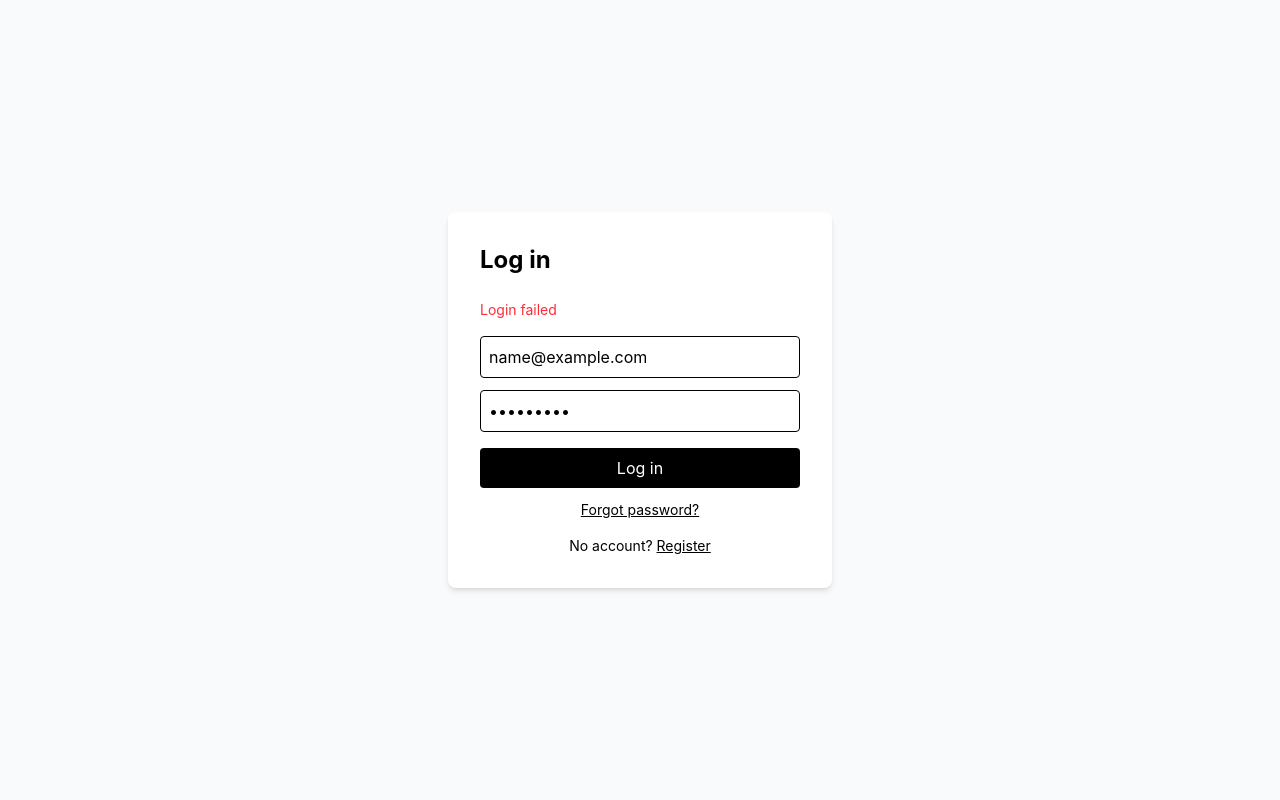
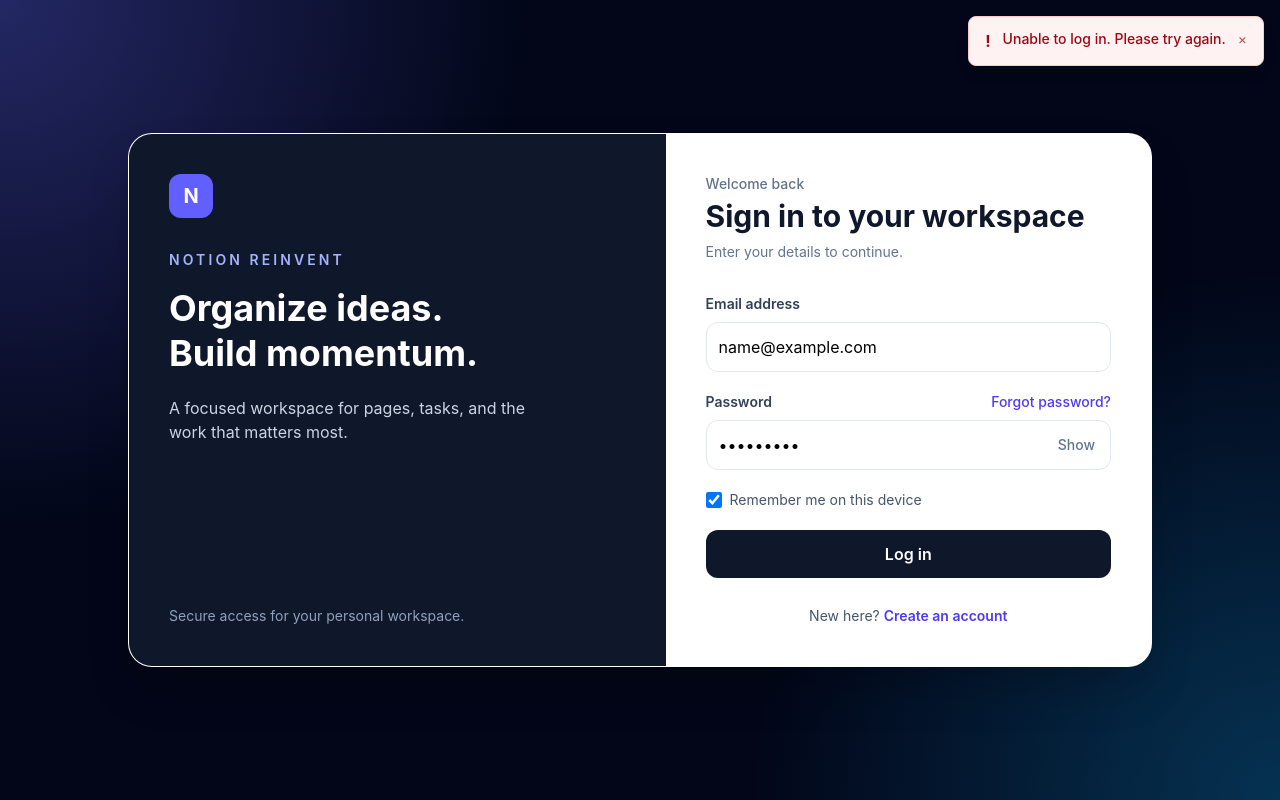
Before and after one commit to Stu-me/notion_project, a React app in the folder frontend/: page /login in a window 1280 px wide. Both pictures are taken after typing "name@example.com", "Sample123" into the empty fields and a click on the button "Log in". Built offline with nearby package versions, Linux system fonts and the light colour scheme; no server answers; the HTML template or start-up script is replaced by a standard one.

Commit message:
login page ui improved with also the ability to rember for 30days in backend

```diff
--- a/frontend/src/App.jsx
+++ b/frontend/src/App.jsx
@@ -56,7 +56,7 @@ function App() {
                 </ProtectedRoute>
               }
             />
-            <Route path="/subscription" element={<Navigate to="/subs  cribe" replace />} />
+            <Route path="/subscription" element={<Navigate to="/subscribe" replace />} />
             <Route
               path="/admin/payments"
               element={
--- a/frontend/src/api/axios.js
+++ b/frontend/src/api/axios.js
@@ -13,7 +13,7 @@ api.interceptors.request.use((config)=>{
     // get token from localStorage - localStorage is browser persistent storage (survives even browser restart)
     // if exists — attach to Authorization header
     // return config
-    const token = localStorage.getItem('token');
+    const token = localStorage.getItem('token') || sessionStorage.getItem('token');
 
     // we check is token exists
     if(token){
@@ -31,6 +31,8 @@ api.interceptors.response.use(
         if(error.response && error.response.status === 401){
             localStorage.removeItem('token'); // remove the expired token
             localStorage.removeItem('user');
+            sessionStorage.removeItem('token');
+            sessionStorage.removeItem('user');
             window.location.href = '/login';
         }
         // Free-plan limits send users to the upgrade screen with the limit that was reached.
--- /dev/null
+++ b/frontend/src/components/Toast.jsx
@@ -0,0 +1,28 @@
+import { useEffect } from 'react'
+
+// Displays short success or error feedback without interrupting the user's work.
+function Toast({ toast, onDismiss }) {
+  useEffect(() => {
+    if (!toast) return undefined
+    const timer = window.setTimeout(onDismiss, 4000)
+    return () => window.clearTimeout(timer)
+  }, [toast, onDismiss])
+
+  if (!toast) return null
+
+  const colours = toast.type === 'success'
+    ? 'border-green-200 bg-green-50 text-green-800'
+    : 'border-red-200 bg-red-50 text-red-800'
+
+  return (
+    <div role="alert" className={`fixed right-4 top-4 z-50 max-w-sm rounded-lg border px-4 py-3 shadow-lg ${colours}`}>
+      <div className="flex items-start gap-3">
+        <span className="font-bold">{toast.type === 'success' ? '✓' : '!'}</span>
+        <p className="text-sm font-medium">{toast.message}</p>
+        <button onClick={onDismiss} className="ml-auto text-sm opacity-70 hover:opacity-100" aria-label="Dismiss notification">×</button>
+      </div>
+    </div>
+  )
+}
+
+export default Toast
--- a/frontend/src/components/navbar.jsx
+++ b/frontend/src/components/navbar.jsx
@@ -1,18 +1,35 @@
+import { useState } from 'react'
 import { Link } from 'react-router-dom'
 import { useAuth } from '../hooks/useAuth'
+import Toast from './Toast'
+
+// Reads and clears a one-time message saved before navigation, such as login feedback.
+function getSavedToast() {
+  try {
+    const savedToast = sessionStorage.getItem('appToast')
+    sessionStorage.removeItem('appToast')
+    return savedToast ? JSON.parse(savedToast) : null
+  } catch {
+    sessionStorage.removeItem('appToast')
+    return null
+  }
+}
 
 function Navbar() {
   const { user, logout } = useAuth()
+  const [toast, setToast] = useState(getSavedToast)
 
   return (
-    <nav className="flex items-center justify-between px-6 py-3 border-b bg-white">
-      <Link to="/dashboard" className="font-bold text-lg">Notion Clone</Link>
+    <>
+      <Toast toast={toast} onDismiss={() => setToast(null)} />
+      <nav className="flex items-center justify-between px-6 py-3 border-b bg-white">
+      <Link to="/dashboard" className="font-bold text-lg">Notion Reinvent</Link>
 
       <div className="flex items-center gap-4">
         {user && <span className="text-sm text-gray-600">{user.name}</span>}
         <Link to="/subscribe" className="text-sm text-gray-600 hover:underline">Subscription</Link>
         {/* checks if the user is masterAdmin or not  */}
-        {user?.role === 'masterAdmin' && <Link to="/admin/payments" className="text-sm text-gray-600 hover:underline">AdminTask</Link>}
+        {user?.role === 'masterAdmin' && <Link to="/admin/payments" className="text-sm text-gray-600 hover:underline">Admin</Link>}
         <button
           onClick={logout}
           className="text-sm bg-gray-100 px-3 py-1.5 rounded hover:bg-gray-200"
@@ -20,7 +37,8 @@ function Navbar() {
           Log out
         </button>
       </div>
-    </nav>
+      </nav>
+    </>
   )
 }
 
--- a/frontend/src/context/AuthContext.jsx
+++ b/frontend/src/context/AuthContext.jsx
@@ -1,35 +1,48 @@
 import { useState } from 'react'
 import AuthContext from './authContext'
 
+// Restores a persistent "remember me" session first, then a tab-only session.
 function getStoredSession() {
-  try {
-    const token = localStorage.getItem('token')
-    const storedUser = localStorage.getItem('user')
-    if (!token || !storedUser) return { token: null, user: null }
+  const storageOptions = [localStorage, sessionStorage]
 
-    return { token, user: JSON.parse(storedUser) }
-  } catch {
-    localStorage.removeItem('token')
-    localStorage.removeItem('user')
-    return { token: null, user: null }
+  for (const storage of storageOptions) {
+    try {
+      const token = storage.getItem('token')
+      const storedUser = storage.getItem('user')
+      if (token && storedUser) return { token, user: JSON.parse(storedUser) }
+    } catch {
+      storage.removeItem('token')
+      storage.removeItem('user')
+    }
   }
+
+  return { token: null, user: null }
 }
 
 export function AuthProvider({ children }) {
   const [session, setSession] = useState(getStoredSession)
 
-  const login = (userData, token) => {
+  // Stores a session permanently or only for the current browser tab based on Remember Me.
+  const login = (userData, token, rememberMe = true) => {
     const user = { ...userData }
     delete user.token
+    const targetStorage = rememberMe ? localStorage : sessionStorage
+    const otherStorage = rememberMe ? sessionStorage : localStorage
+
+    otherStorage.removeItem('token')
+    otherStorage.removeItem('user')
+    targetStorage.setItem('token', token)
+    targetStorage.setItem('user', JSON.stringify(user))
     setSession({ token, user })
-    localStorage.setItem('token', token)
-    localStorage.setItem('user', JSON.stringify(user))
   }
 
+  // Clears both storage types so logout always removes the active session.
   const logout = () => {
     setSession({ token: null, user: null })
     localStorage.removeItem('token')
     localStorage.removeItem('user')
+    sessionStorage.removeItem('token')
+    sessionStorage.removeItem('user')
     window.location.href = '/login'
   }
 
--- a/frontend/src/pages/LoginPage.jsx
+++ b/frontend/src/pages/LoginPage.jsx
@@ -1,83 +1,184 @@
-import { useState  } from 'react'
-import { useNavigate,Link } from 'react-router-dom'
+import { useEffect, useState } from 'react'
+import { Link, useNavigate } from 'react-router-dom'
 import { useAuth } from '../hooks/useAuth'
 import { authService } from '../services/authService'
+import Toast from '../components/Toast'
+
+// Decides where each authenticated role should land after login or a page refresh.
+function getDestination(user) {
+  return user?.role === 'masterAdmin' ? '/admin/payments' : '/dashboard'
+}
+
+// Validates one login field and returns a user-friendly message when invalid.
+function validateField(name, value) {
+  if (!value.trim()) return name === 'email' ? 'Please enter your email address.' : 'Please enter your password.'
+  if (name === 'email' && !/^\S+@\S+\.\S+$/.test(value)) return 'Please enter a valid email address.'
+  return ''
+}
 
 function LoginPage() {
   const [formData, setFormData] = useState({ email: '', password: '' })
-  const [error, setError] = useState('')
+  const [fieldErrors, setFieldErrors] = useState({})
+  const [showPassword, setShowPassword] = useState(false)
+  const [rememberMe, setRememberMe] = useState(true)
   const [loading, setLoading] = useState(false)
+  const [toast, setToast] = useState(null)
 
-  const { login } = useAuth()
+  const { user, login } = useAuth()
   const navigate = useNavigate()
 
-  const handleChange = (e) => {
-    setFormData({ ...formData, [e.target.name]: e.target.value })
+  // Redirects an existing session away from login, including after a successful login request.
+  useEffect(() => {
+    if (user) navigate(getDestination(user), { replace: true })
+  }, [navigate, user])
+
+  // Updates field input and removes its validation message as the user corrects it.
+  const handleChange = (event) => {
+    const { name, value } = event.target
+    setFormData((current) => ({ ...current, [name]: value }))
+    if (fieldErrors[name]) {
+      setFieldErrors((current) => ({ ...current, [name]: validateField(name, value) }))
+    }
   }
 
-  const handleSubmit = async (e) => {
-    e.preventDefault()
-    setError('')
+  // Shows inline validation after a field loses focus.
+  const handleBlur = (event) => {
+    const { name, value } = event.target
+    setFieldErrors((current) => ({ ...current, [name]: validateField(name, value) }))
+  }
+
+  // Validates credentials, saves the chosen session type, and lets the role redirect effect navigate.
+  const handleSubmit = async (event) => {
+    event.preventDefault()
+    const nextErrors = {
+      email: validateField('email', formData.email),
+      password: validateField('password', formData.password),
+    }
+    setFieldErrors(nextErrors)
+
+    if (nextErrors.email || nextErrors.password) {
+      setToast({ type: 'error', message: 'Please fix the highlighted fields.' })
+      return
+    }
+
     setLoading(true)
-
     try {
-      const response = await authService.login(formData)
-      login(response.data, response.data.token)
-      navigate('/dashboard', { replace: true })
+      const response = await authService.login({ ...formData, rememberMe })
+      sessionStorage.setItem('appToast', JSON.stringify({ type: 'success', message: 'Logged in successfully. Welcome back!' }))
+      login(response.data, response.data.token, rememberMe)
     } catch (err) {
-      setError(err.response?.data?.message || 'Login failed')
+      const message = err.response?.status === 400 || err.response?.status === 401
+        ? 'Email or password is incorrect.'
+        : err.response?.data?.message || 'Unable to log in. Please try again.'
+      setToast({ type: 'error', message })
     } finally {
       setLoading(false)
     }
   }
 
   return (
-    <div className="min-h-screen flex items-center justify-center bg-gray-50">
-      <form
-        onSubmit={handleSubmit}
-        className="bg-white p-8 rounded-lg shadow-md w-full max-w-sm"
-      >
-        <h1 className="text-2xl font-bold mb-6">Log in</h1>
+    <main className="relative min-h-screen overflow-hidden bg-slate-950 px-4 py-10 sm:px-6">
+      <div className="absolute inset-0 bg-[radial-gradient(circle_at_top_left,_rgba(99,102,241,0.35),transparent_35%),radial-gradient(circle_at_bottom_right,_rgba(14,165,233,0.28),transparent_35%)]" />
+      <Toast toast={toast} onDismiss={() => setToast(null)} />
 
-        {error && <p className="text-red-500 text-sm mb-4">{error}</p>}
+      <div className="relative mx-auto flex min-h-[calc(100vh-5rem)] max-w-5xl items-center justify-center">
+        <section className="grid w-full overflow-hidden rounded-3xl border border-white/15 bg-white shadow-2xl lg:grid-cols-[1.05fr_0.95fr]">
+          <div className="hidden bg-slate-900 p-10 text-white lg:flex lg:flex-col lg:justify-between">
+            <div>
+              <div className="flex h-11 w-11 items-center justify-center rounded-xl bg-indigo-500 text-xl font-bold">N</div>
+              <p className="mt-8 text-sm font-semibold uppercase tracking-[0.22em] text-indigo-300">Notion Reinvent</p>
+              <h1 className="mt-4 text-4xl font-bold leading-tight">Organize ideas.<br />Build momentum.</h1>
+              <p className="mt-5 max-w-sm text-slate-300">A focused workspace for pages, tasks, and the work that matters most.</p>
+            </div>
+            <p className="text-sm text-slate-400">Secure access for your personal workspace.</p>
+          </div>
 
+          <div className="p-7 sm:p-10">
+            <div className="lg:hidden">
+              <div className="flex h-10 w-10 items-center justify-center rounded-xl bg-indigo-600 text-lg font-bold text-white">N</div>
+              <p className="mt-4 text-sm font-semibold uppercase tracking-[0.2em] text-indigo-600">Notion Reinvent</p>
+            </div>
+
+            <div className="mt-8 lg:mt-0">
+              <p className="text-sm font-medium text-slate-500">Welcome back</p>
+              <h2 className="mt-1 text-3xl font-bold text-slate-900">Sign in to your workspace</h2>
+              <p className="mt-2 text-sm text-slate-500">Enter your details to continue.</p>
+            </div>
+
+            <form onSubmit={handleSubmit} noValidate className="mt-8 space-y-5">
+              <div>
+                <label htmlFor="email" className="block text-sm font-semibold text-slate-700">Email address</label>
                 <input
+                  id="email"
                   type="email"
                   name="email"
-          placeholder="Email"
+                  autoComplete="email"
                   value={formData.email}
                   onChange={handleChange}
-          required
-          className="w-full mb-3 p-2 border rounded"
+                  onBlur={handleBlur}
+                  aria-invalid={Boolean(fieldErrors.email)}
+                  className={`mt-2 w-full rounded-xl border px-3 py-3 outline-none transition focus:ring-4 ${fieldErrors.email ? 'border-red-400 focus:ring-red-100' : 'border-slate-200 focus:border-indigo-500 focus:ring-indigo-100'}`}
+                  placeholder="you@example.com"
                 />
+                {fieldErrors.email && <p className="mt-2 text-sm text-red-600">{fieldErrors.email}</p>}
+              </div>
 
+              <div>
+                <div className="flex items-center justify-between gap-4">
+                  <label htmlFor="password" className="block text-sm font-semibold text-slate-700">Password</label>
+                  <Link to="/forgot-password" className="text-sm font-medium text-indigo-600 hover:text-indigo-700 hover:underline">Forgot password?</Link>
+                </div>
+                <div className="relative mt-2">
                   <input
-          type="password"
+                    id="password"
+                    type={showPassword ? 'text' : 'password'}
                     name="password"
-          placeholder="Password"
+                    autoComplete="current-password"
                     value={formData.password}
                     onChange={handleChange}
-          required
-          className="w-full mb-4 p-2 border rounded"
+                    onBlur={handleBlur}
+                    aria-invalid={Boolean(fieldErrors.password)}
+                    className={`w-full rounded-xl border px-3 py-3 pr-12 outline-none transition focus:ring-4 ${fieldErrors.password ? 'border-red-400 focus:ring-red-100' : 'border-slate-200 focus:border-indigo-500 focus:ring-indigo-100'}`}
+                    placeholder="Enter your password"
                   />
+                  <button
+                    type="button"
+                    onClick={() => setShowPassword((visible) => !visible)}
+                    className="absolute inset-y-0 right-0 px-4 text-sm font-medium text-slate-500 hover:text-slate-900"
+                    aria-label={showPassword ? 'Hide password' : 'Show password'}
+                  >
+                    {showPassword ? 'Hide' : 'Show'}
+                  </button>
+                </div>
+                {fieldErrors.password && <p className="mt-2 text-sm text-red-600">{fieldErrors.password}</p>}
+              </div>
+
+              <label className="flex cursor-pointer items-center gap-2 text-sm text-slate-600">
+                <input
+                  type="checkbox"
+                  checked={rememberMe}
+                  onChange={(event) => setRememberMe(event.target.checked)}
+                  className="h-4 w-4 rounded border-slate-300 text-indigo-600 focus:ring-indigo-500"
+                />
+                Remember me on this device
+              </label>
 
               <button
                 type="submit"
                 disabled={loading}
-          className="w-full bg-black text-white py-2 rounded disabled:opacity-50"
+                className="w-full rounded-xl bg-slate-900 px-4 py-3 font-semibold text-white transition hover:bg-slate-800 focus:outline-none focus:ring-4 focus:ring-slate-200 disabled:cursor-not-allowed disabled:opacity-60"
               >
                 {loading ? 'Logging in...' : 'Log in'}
               </button>
+            </form>
 
-        <p className="text-sm mt-3 text-center">
-          <Link to="/forgot-password" className="underline">Forgot password?</Link>
+            <p className="mt-7 text-center text-sm text-slate-600">
+              New here? <Link to="/register" className="font-semibold text-indigo-600 hover:underline">Create an account</Link>
             </p>
-
-        <p className="text-sm mt-4 text-center">
-          No account? <Link to="/register" className="underline">Register</Link>
-        </p>
-      </form>
           </div>
+        </section>
+      </div>
+    </main>
   )
 }
 
```
Also changed, not shown: 1 other file (tests, documents, lock files or other folders). Lines whose indentation alone changed are shown as unchanged.
